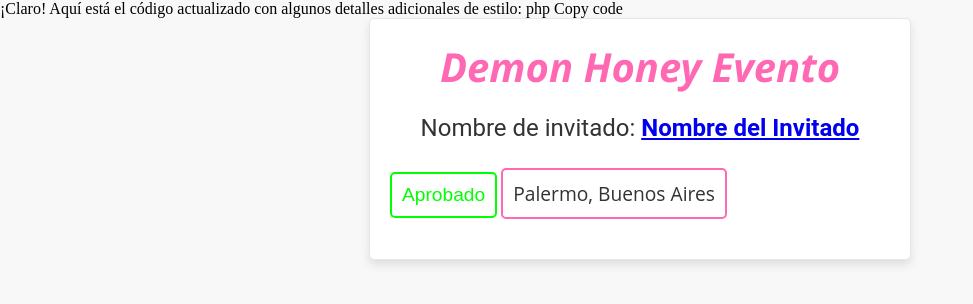
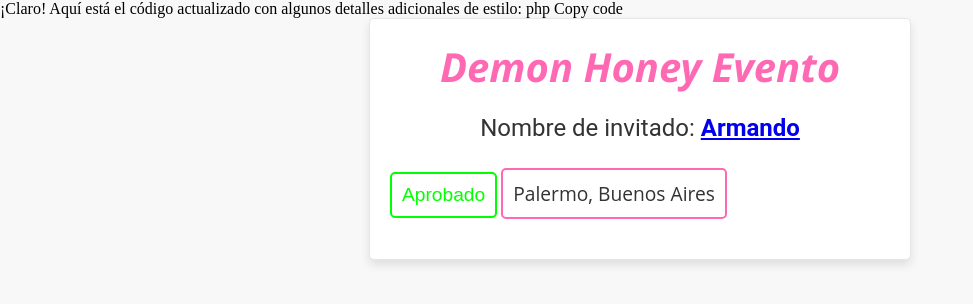
Before and after one commit to FedericoCardenes/-QR-Demon-Honey-Armando.github.io, a plain HTML site: page index.html in a window 1280 px wide. Shown: the whole page, without its empty margins (0-973 px from the left). Drawn offline with Linux system fonts and the light colour scheme.

Commit message:
Update index.html

```diff
--- a/index.html
+++ b/index.html
@@ -74,7 +74,7 @@ Copy code
 		<h1>Demon Honey Evento</h1>
 		<p>
 			<!-- Reemplaza la URL del archivo de Google Sheets con la URL real de tu archivo -->
-			Nombre de invitado: <strong><a href="https://docs.google.com/spreadsheets/d/1ABC12345/edit#gid=0">Nombre del Invitado</a></strong>
+			Nombre de invitado: <strong><a href="https://docs.google.com/spreadsheets/d/1ABC12345/edit#gid=0">Armando</a></strong>
 		</p>
 		<div class="aprobado">Aprobado</div>
 		<div class="location">Palermo, Buenos Aires</div>
```
